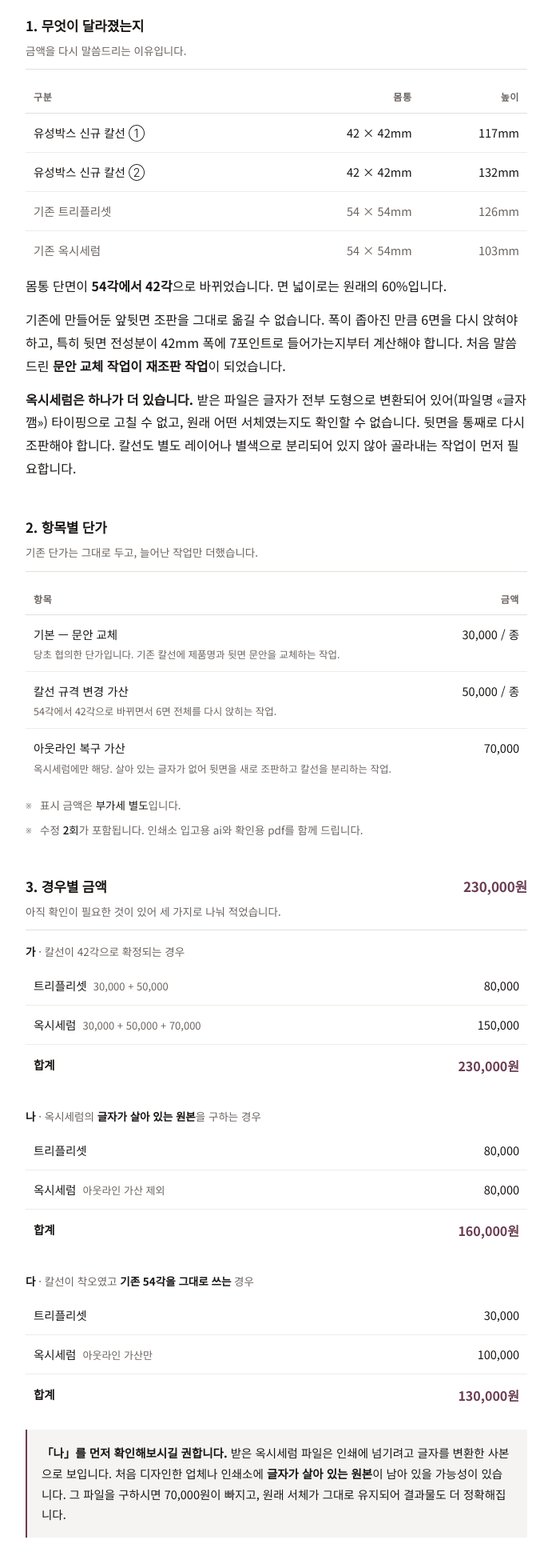
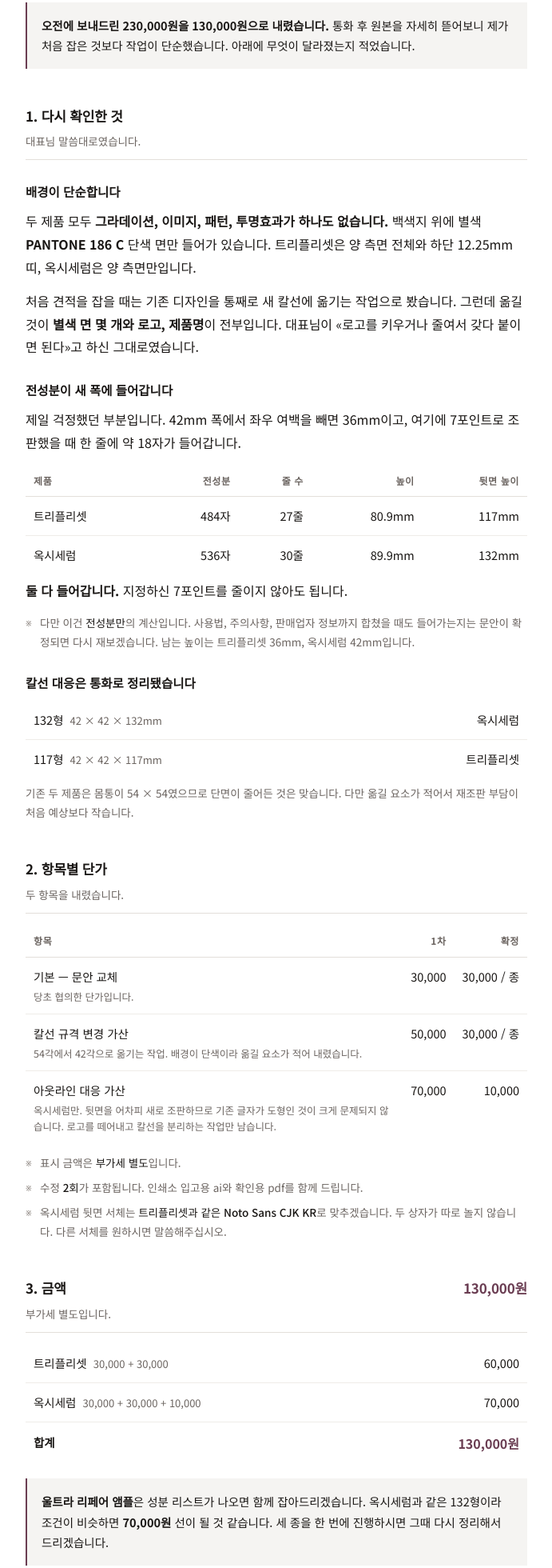
Before and after one commit to forblune/forblune.github.io, a website: page yurap-quote/index.html in a window 1280 px wide. Shown: the part 285-2245 px from the top of the page at 80% size, without its empty margins (294-985 px from the left). Drawn offline with Linux system fonts and the light colour scheme.

Commit message:
유랍 재견적 2차 — 배경이 단색 구성이라 230,000 → 130,000 하향

```diff
--- a/yurap-quote/index.html
+++ b/yurap-quote/index.html
@@ -33,7 +33,7 @@ body{margin:0;background:var(--page);color:var(--ink);
 .wrap{max-width:680px;margin:0 auto;padding:60px 26px 100px}
 @media(max-width:640px){.wrap{padding:38px 18px 70px}}
 
-.mast{border-bottom:2px solid var(--ink);padding-bottom:20px;margin-bottom:38px}
+.mast{border-bottom:2px solid var(--ink);padding-bottom:20px;margin-bottom:30px}
 .eyebrow{font-size:11.5px;letter-spacing:.15em;color:var(--mark);font-weight:700;margin-bottom:14px}
 h1{font-size:27px;font-weight:700;line-height:1.4;margin:0 0 14px;letter-spacing:-.02em}
 @media(max-width:640px){h1{font-size:22px}}
@@ -43,6 +43,7 @@ h1{font-size:27px;font-weight:700;line-height:1.4;margin:0 0 14px;letter-spacing
 section{margin:44px 0 0}
 h2{font-size:17px;font-weight:700;margin:0 0 4px;letter-spacing:-.01em}
 h2 .amt{float:right;color:var(--mark);font-weight:700;font-variant-numeric:tabular-nums}
+h3{font-size:15.5px;font-weight:700;margin:26px 0 8px}
 .h2sub{font-size:13.5px;color:var(--muted);margin:0 0 14px;padding-bottom:11px;border-bottom:1px solid var(--rule)}
 p{margin:0 0 13px}
 .small{font-size:13.5px;color:var(--muted);line-height:1.78}
@@ -75,7 +76,7 @@ ul.rem li b{color:var(--ink);font-weight:500}
 <div class="wrap">
 
 <header class="mast">
-  <div class="eyebrow">포블룬 · 재견적</div>
+  <div class="eyebrow">포블룬 · 재견적 (2차)</div>
   <h1>유랍 단상자 2종<br>트리플리셋 · 옥시스템 M 세럼</h1>
   <div class="meta">
     <b>2026년 8월 27일</b> · 포블룬 김건희<br>
@@ -83,125 +84,118 @@ ul.rem li b{color:var(--ink);font-weight:500}
   </div>
 </header>
 
+<div class="note" style="margin-top:0">
+  <b>오전에 보내드린 230,000원을 130,000원으로 내렸습니다.</b> 통화 후 원본을 자세히 뜯어보니 제가 처음 잡은 것보다 작업이 단순했습니다. 아래에 무엇이 달라졌는지 적었습니다.
+</div>
+
 <section>
-  <h2>1. 무엇이 달라졌는지</h2>
-  <p class="h2sub">금액을 다시 말씀드리는 이유입니다.</p>
+  <h2>1. 다시 확인한 것</h2>
+  <p class="h2sub">대표님 말씀대로였습니다.</p>
+
+  <h3>배경이 단순합니다</h3>
+  <p>두 제품 모두 <b>그라데이션, 이미지, 패턴, 투명효과가 하나도 없습니다.</b> 백색지 위에 별색 <b>PANTONE 186 C</b> 단색 면만 들어가 있습니다. 트리플리셋은 양 측면 전체와 하단 12.25mm 띠, 옥시세럼은 양 측면만입니다.</p>
+  <p>처음 견적을 잡을 때는 기존 디자인을 통째로 새 칼선에 옮기는 작업으로 봤습니다. 그런데 옮길 것이 <b>별색 면 몇 개와 로고, 제품명</b>이 전부입니다. 대표님이 «로고를 키우거나 줄여서 갖다 붙이면 된다»고 하신 그대로였습니다.</p>
+
+  <h3>전성분이 새 폭에 들어갑니다</h3>
+  <p>제일 걱정했던 부분입니다. 42mm 폭에서 좌우 여백을 빼면 36mm이고, 여기에 7포인트로 조판했을 때 한 줄에 약 18자가 들어갑니다.</p>
   <div class="tw">
     <table>
-      <thead><tr><th>구분</th><th class="n">몸통</th><th class="n">높이</th></tr></thead>
+      <thead><tr><th>제품</th><th class="n">전성분</th><th class="n">줄 수</th><th class="n">높이</th><th class="n">뒷면 높이</th></tr></thead>
       <tbody>
-        <tr><td>유성박스 신규 칼선 ①</td><td class="n">42 × 42mm</td><td class="n">117mm</td></tr>
-        <tr><td>유성박스 신규 칼선 ②</td><td class="n">42 × 42mm</td><td class="n">132mm</td></tr>
-        <tr class="dim"><td>기존 트리플리셋</td><td class="n">54 × 54mm</td><td class="n">126mm</td></tr>
-        <tr class="dim"><td>기존 옥시세럼</td><td class="n">54 × 54mm</td><td class="n">103mm</td></tr>
+        <tr><td>트리플리셋</td><td class="n">484자</td><td class="n">27줄</td><td class="n">80.9mm</td><td class="n">117mm</td></tr>
+        <tr><td>옥시세럼</td><td class="n">536자</td><td class="n">30줄</td><td class="n">89.9mm</td><td class="n">132mm</td></tr>
       </tbody>
     </table>
   </div>
-  <p>몸통 단면이 <b>54각에서 42각</b>으로 바뀌었습니다. 면 넓이로는 원래의 60%입니다.</p>
-  <p>기존에 만들어둔 앞뒷면 조판을 그대로 옮길 수 없습니다. 폭이 좁아진 만큼 6면을 다시 앉혀야 하고, 특히 뒷면 전성분이 42mm 폭에 7포인트로 들어가는지부터 계산해야 합니다. 처음 말씀드린 <b>문안 교체 작업이 재조판 작업</b>이 되었습니다.</p>
-  <p><b>옥시세럼은 하나가 더 있습니다.</b> 받은 파일은 글자가 전부 도형으로 변환되어 있어(파일명 «글자깸») 타이핑으로 고칠 수 없고, 원래 어떤 서체였는지도 확인할 수 없습니다. 뒷면을 통째로 다시 조판해야 합니다. 칼선도 별도 레이어나 별색으로 분리되어 있지 않아 골라내는 작업이 먼저 필요합니다.</p>
+  <p><b>둘 다 들어갑니다.</b> 지정하신 7포인트를 줄이지 않아도 됩니다.</p>
+  <ul class="rem">
+    <li>다만 이건 <b>전성분만</b>의 계산입니다. 사용법, 주의사항, 판매업자 정보까지 합쳤을 때도 들어가는지는 문안이 확정되면 다시 재보겠습니다. 남는 높이는 트리플리셋 36mm, 옥시세럼 42mm입니다.</li>
+  </ul>
+
+  <h3>칼선 대응은 통화로 정리됐습니다</h3>
+  <div class="tw">
+    <table>
+      <tbody>
+        <tr><td>132형 &nbsp;<span style="color:var(--muted);font-size:13px">42 × 42 × 132mm</span></td><td class="n">옥시세럼</td></tr>
+        <tr><td>117형 &nbsp;<span style="color:var(--muted);font-size:13px">42 × 42 × 117mm</span></td><td class="n">트리플리셋</td></tr>
+      </tbody>
+    </table>
+  </div>
+  <p class="small">기존 두 제품은 몸통이 54 × 54였으므로 단면이 줄어든 것은 맞습니다. 다만 옮길 요소가 적어서 재조판 부담이 처음 예상보다 작습니다.</p>
 </section>
 
 <section>
   <h2>2. 항목별 단가</h2>
-  <p class="h2sub">기존 단가는 그대로 두고, 늘어난 작업만 더했습니다.</p>
+  <p class="h2sub">두 항목을 내렸습니다.</p>
   <div class="tw">
     <table>
-      <thead><tr><th>항목</th><th class="n">금액</th></tr></thead>
+      <thead><tr><th>항목</th><th class="n">1차</th><th class="n">확정</th></tr></thead>
       <tbody>
-        <tr><td>기본 — 문안 교체<span class="why">당초 협의한 단가입니다. 기존 칼선에 제품명과 뒷면 문안을 교체하는 작업.</span></td><td class="n">30,000 / 종</td></tr>
-        <tr><td>칼선 규격 변경 가산<span class="why">54각에서 42각으로 바뀌면서 6면 전체를 다시 앉히는 작업.</span></td><td class="n">50,000 / 종</td></tr>
-        <tr><td>아웃라인 복구 가산<span class="why">옥시세럼에만 해당. 살아 있는 글자가 없어 뒷면을 새로 조판하고 칼선을 분리하는 작업.</span></td><td class="n">70,000</td></tr>
+        <tr><td>기본 — 문안 교체<span class="why">당초 협의한 단가입니다.</span></td><td class="n">30,000</td><td class="n">30,000 / 종</td></tr>
+        <tr><td>칼선 규격 변경 가산<span class="why">54각에서 42각으로 옮기는 작업. 배경이 단색이라 옮길 요소가 적어 내렸습니다.</span></td><td class="n">50,000</td><td class="n">30,000 / 종</td></tr>
+        <tr><td>아웃라인 대응 가산<span class="why">옥시세럼만. 뒷면을 어차피 새로 조판하므로 기존 글자가 도형인 것이 크게 문제되지 않습니다. 로고를 떼어내고 칼선을 분리하는 작업만 남습니다.</span></td><td class="n">70,000</td><td class="n">10,000</td></tr>
       </tbody>
     </table>
   </div>
   <ul class="rem">
     <li>표시 금액은 <b>부가세 별도</b>입니다.</li>
     <li>수정 <b>2회</b>가 포함됩니다. 인쇄소 입고용 ai와 확인용 pdf를 함께 드립니다.</li>
+    <li>옥시세럼 뒷면 서체는 <b>트리플리셋과 같은 Noto Sans CJK KR</b>로 맞추겠습니다. 두 상자가 따로 놀지 않습니다. 다른 서체를 원하시면 말씀해주십시오.</li>
   </ul>
 </section>
 
 <section>
-  <h2>3. 경우별 금액<span class="amt">230,000원</span></h2>
-  <p class="h2sub">아직 확인이 필요한 것이 있어 세 가지로 나눠 적었습니다.</p>
-
-  <p class="small" style="margin-bottom:6px"><b style="color:var(--ink)">가</b> · 칼선이 42각으로 확정되는 경우</p>
+  <h2>3. 금액<span class="amt">130,000원</span></h2>
+  <p class="h2sub">부가세 별도입니다.</p>
   <div class="tw">
     <table>
       <tbody>
-        <tr><td>트리플리셋 &nbsp;<span style="color:var(--muted);font-size:13px">30,000 + 50,000</span></td><td class="n">80,000</td></tr>
-        <tr><td>옥시세럼 &nbsp;<span style="color:var(--muted);font-size:13px">30,000 + 50,000 + 70,000</span></td><td class="n">150,000</td></tr>
-        <tr class="sum"><td>합계</td><td class="n">230,000원</td></tr>
-      </tbody>
-    </table>
-  </div>
-
-  <p class="small" style="margin:26px 0 6px"><b style="color:var(--ink)">나</b> · 옥시세럼의 <b style="color:var(--ink)">글자가 살아 있는 원본</b>을 구하는 경우</p>
-  <div class="tw">
-    <table>
-      <tbody>
-        <tr><td>트리플리셋</td><td class="n">80,000</td></tr>
-        <tr><td>옥시세럼 &nbsp;<span style="color:var(--muted);font-size:13px">아웃라인 가산 제외</span></td><td class="n">80,000</td></tr>
-        <tr class="sum"><td>합계</td><td class="n">160,000원</td></tr>
-      </tbody>
-    </table>
-  </div>
-
-  <p class="small" style="margin:26px 0 6px"><b style="color:var(--ink)">다</b> · 칼선이 착오였고 <b style="color:var(--ink)">기존 54각을 그대로 쓰는</b> 경우</p>
-  <div class="tw">
-    <table>
-      <tbody>
-        <tr><td>트리플리셋</td><td class="n">30,000</td></tr>
-        <tr><td>옥시세럼 &nbsp;<span style="color:var(--muted);font-size:13px">아웃라인 가산만</span></td><td class="n">100,000</td></tr>
+        <tr><td>트리플리셋 &nbsp;<span style="color:var(--muted);font-size:13px">30,000 + 30,000</span></td><td class="n">60,000</td></tr>
+        <tr><td>옥시세럼 &nbsp;<span style="color:var(--muted);font-size:13px">30,000 + 30,000 + 10,000</span></td><td class="n">70,000</td></tr>
         <tr class="sum"><td>합계</td><td class="n">130,000원</td></tr>
       </tbody>
     </table>
   </div>
-
   <div class="note">
-    <b>「나」를 먼저 확인해보시길 권합니다.</b> 받은 옥시세럼 파일은 인쇄에 넘기려고 글자를 변환한 사본으로 보입니다. 처음 디자인한 업체나 인쇄소에 <b>글자가 살아 있는 원본</b>이 남아 있을 가능성이 있습니다. 그 파일을 구하시면 70,000원이 빠지고, 원래 서체가 그대로 유지되어 결과물도 더 정확해집니다.
+    <b>울트라 리페어 앰플</b>은 성분 리스트가 나오면 함께 잡아드리겠습니다. 옥시세럼과 같은 132형이라 조건이 비슷하면 <b>70,000원</b> 선이 될 것 같습니다. 세 종을 한 번에 진행하시면 그때 다시 정리해서 드리겠습니다.
   </div>
 </section>
 
 <section>
   <h2>4. 금액은 협의 가능합니다</h2>
-  <p class="h2sub">위 숫자는 작업량 기준으로 잡은 것이고, 확정가가 아닙니다.</p>
-  <p>단상자 6면 신규 디자인 외주는 종당 380,000원 선입니다. 저희는 신규 제작이 아니라 기존 디자인을 새 판에 다시 앉히는 것이라, 트리플리셋은 그 21%, 옥시세럼은 39% 수준으로 잡았습니다.</p>
+  <p class="h2sub">위 숫자도 확정가가 아닙니다.</p>
   <p><b>편하게 말씀해주십시오.</b> 예산이 정해져 있으시면 그 안에서 맞출 방법을 찾아보겠습니다. 두 종을 나눠서 진행하거나, 급한 것 먼저 하고 나머지를 뒤로 미루는 것도 됩니다.</p>
   <p>계속 함께 해온 건이라 금액 때문에 진행이 막히는 건 저도 원하지 않습니다.</p>
 </section>
 
 <section>
   <h2>5. 납기</h2>
-  <p class="h2sub">8월 27일 약속을 못 지키게 되어 먼저 사과드립니다.</p>
-  <p>칼선 규격이 확정되어야 첫 획을 그을 수 있어서, 오늘 안에 드리는 것이 불가능해졌습니다. 미리 말씀드리는 것이 맞다고 판단했습니다.</p>
+  <p class="h2sub">8월 27일 약속을 못 지키게 되어 사과드립니다.</p>
   <div class="tw">
     <table>
       <thead><tr><th>기준</th><th class="n">소요</th></tr></thead>
       <tbody>
         <tr><td>트리플리셋</td><td class="n">1일</td></tr>
-        <tr><td>옥시세럼</td><td class="n">2일</td></tr>
+        <tr><td>옥시세럼</td><td class="n">1일</td></tr>
+        <tr><td>두 종 동시</td><td class="n">2일</td></tr>
       </tbody>
     </table>
   </div>
   <ul class="rem">
-    <li>위 소요는 <b>칼선과 문안이 확정된 날부터</b> 세는 기준입니다.</li>
-    <li>두 종을 동시에 하면 <b>2일</b>입니다. 급하신 쪽을 먼저 빼는 것도 됩니다.</li>
+    <li>위 소요는 <b>문안이 확정된 날부터</b> 세는 기준입니다.</li>
+    <li>급하신 쪽을 먼저 빼는 것도 됩니다.</li>
   </ul>
 </section>
 
 <section>
   <h2>6. 확인 부탁드릴 것</h2>
-  <p class="h2sub">아래가 정해지면 바로 들어갑니다.</p>
+  <p class="h2sub">칼선 대응은 통화로 정리됐고, 아래만 남았습니다.</p>
   <div class="tw">
     <table>
       <tbody>
-        <tr><td><b>칼선</b><span class="why">42각이 맞는지, 그리고 117형과 132형 중 어느 것이 어느 제품인지. 유성박스에 확인이 필요할 수 있습니다.</span></td></tr>
-        <tr><td><b>옥시세럼 원본</b><span class="why">글자가 살아 있는 ai 파일이 있는지.</span></td></tr>
-        <tr><td><b>서체</b><span class="why">원본을 못 구하는 경우 뒷면을 어떤 서체로 할지.</span></td></tr>
-        <tr><td><b>빠진 문안</b><span class="why">트리플리셋은 제조번호, 옥시세럼은 사용기한, 두 제품 모두 분리배출 표시가 원고에 없습니다.</span></td></tr>
-        <tr><td><b>바코드</b><span class="why">배치 지시만 있고 실물 이미지가 없습니다. 글자가 변환된 파일로 주시면 서체 문제 없이 그대로 넣을 수 있습니다.</span></td></tr>
-        <tr><td><b>기능성 표기</b><span class="why">옥시세럼 원고의 미백·주름개선 표현에 대한 기능성화장품 심사(보고) 번호.</span></td></tr>
+        <tr><td><b>빠진 문안</b><span class="why">트리플리셋은 제조번호, 옥시세럼은 사용기한, 두 제품 모두 분리배출 표시가 원고에 없습니다. 단상자에 들어가야 하는 항목들입니다.</span></td></tr>
+        <tr><td><b>바코드</b><span class="why">배치 지시만 있고 실물 이미지가 없습니다. 글자가 변환된 파일로 주시면 그대로 넣을 수 있습니다.</span></td></tr>
+        <tr><td><b>기능성 표기</b><span class="why">옥시세럼 원고의 미백·주름개선 표현에 대한 기능성화장품 심사(보고) 번호를 확인 부탁드립니다.</span></td></tr>
         <tr><td><b>철자</b><span class="why">원고에 MADE IN KORTEA 로 되어 있습니다. KOREA가 맞는지요. 임의로 고치지 않았습니다.</span></td></tr>
       </tbody>
     </table>
@@ -209,7 +203,7 @@ ul.rem li b{color:var(--ink);font-weight:500}
 </section>
 
 <div class="colo">
-  이 문서는 2026년 8월 27일에 작성했습니다. 칼선 규격과 옥시세럼 원본 여부에 따라 금액이 달라지므로, 확정 후 다시 정리해 드리겠습니다.<br>
+  이 문서는 2026년 8월 27일에 작성했습니다. 오전에 보내드린 230,000원 견적을 대체합니다.<br>
   편하신 방법으로 연락 주십시오.
   <div class="sign">포블룬 · 김건희</div>
 </div>
```
